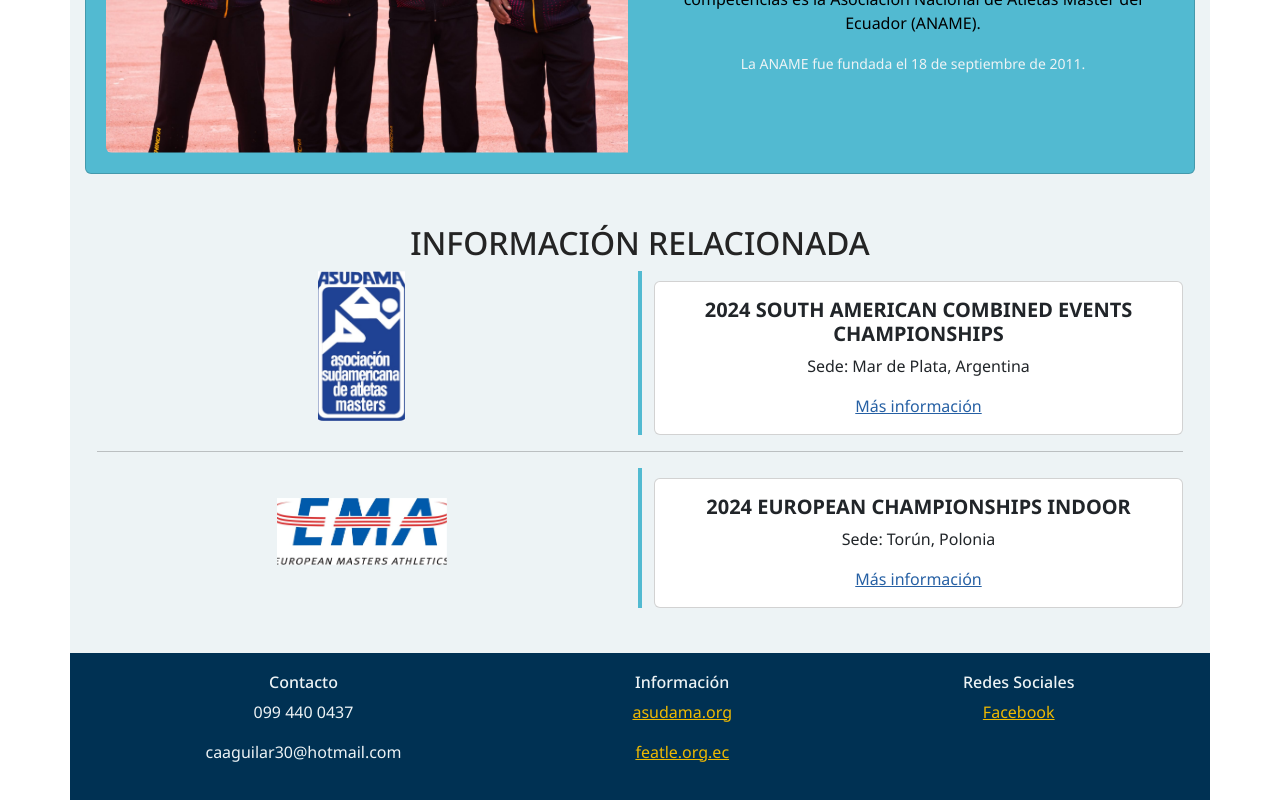
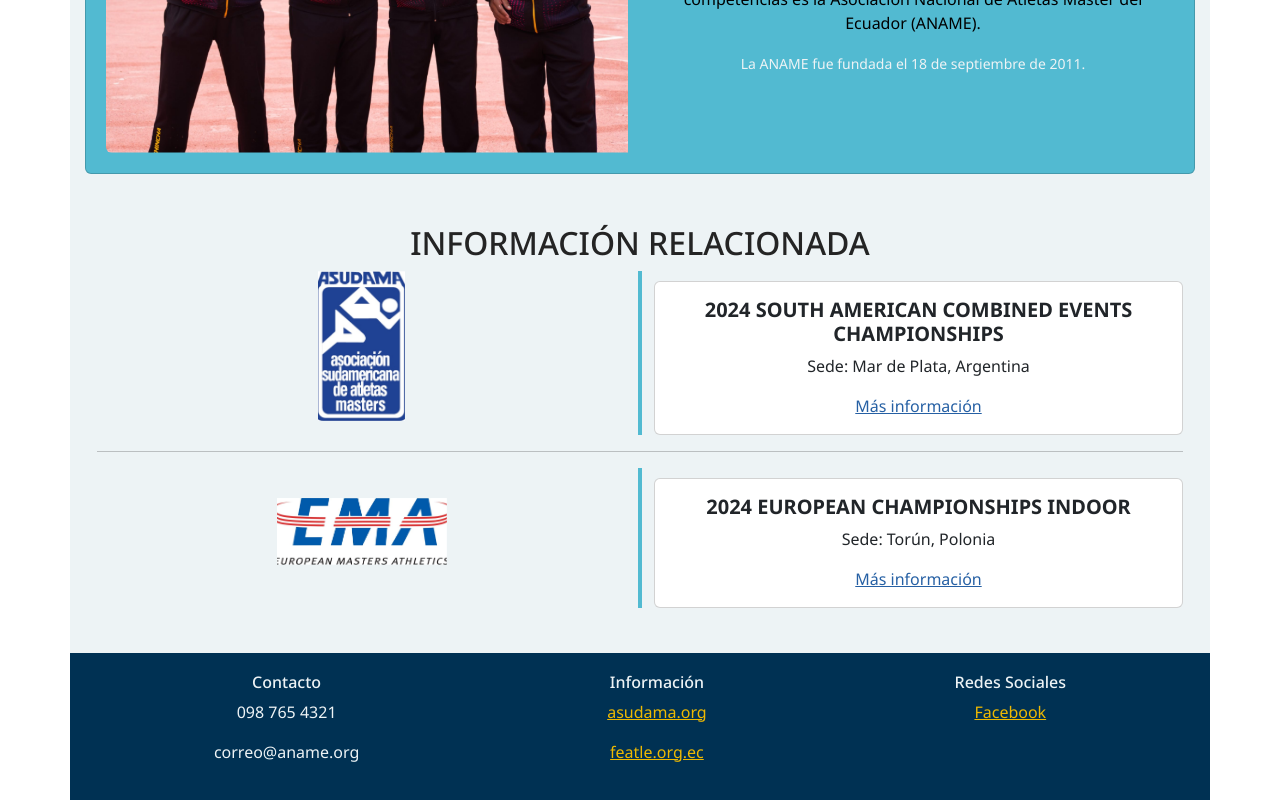
Before and after one commit to KenllyChacon/proyecto_aname_front-prueba, a Vue app: page / in a window 1280 px wide. Shown: the part 1353-2153 px from the top of the page. Built offline with nearby package versions, Linux system fonts and the light colour scheme.

Commit message:
Update PiePagina.vue

```diff
--- a/src/components/PiePagina.vue
+++ b/src/components/PiePagina.vue
@@ -5,8 +5,8 @@
             <h6>Contacto</h6>
             <!-- <p>Calle principal, #, Calle Secundaria</p> -->
             <!-- <p>Sector</p> -->
-            <p style="align: left">099 440 0437</p>
-            <p style="align: left">caaguilar30@hotmail.com</p>
+            <p style="align: left">098 765 4321</p>
+            <p style="align: left">correo@aname.org</p>
         </div>
 
         <div>
```
